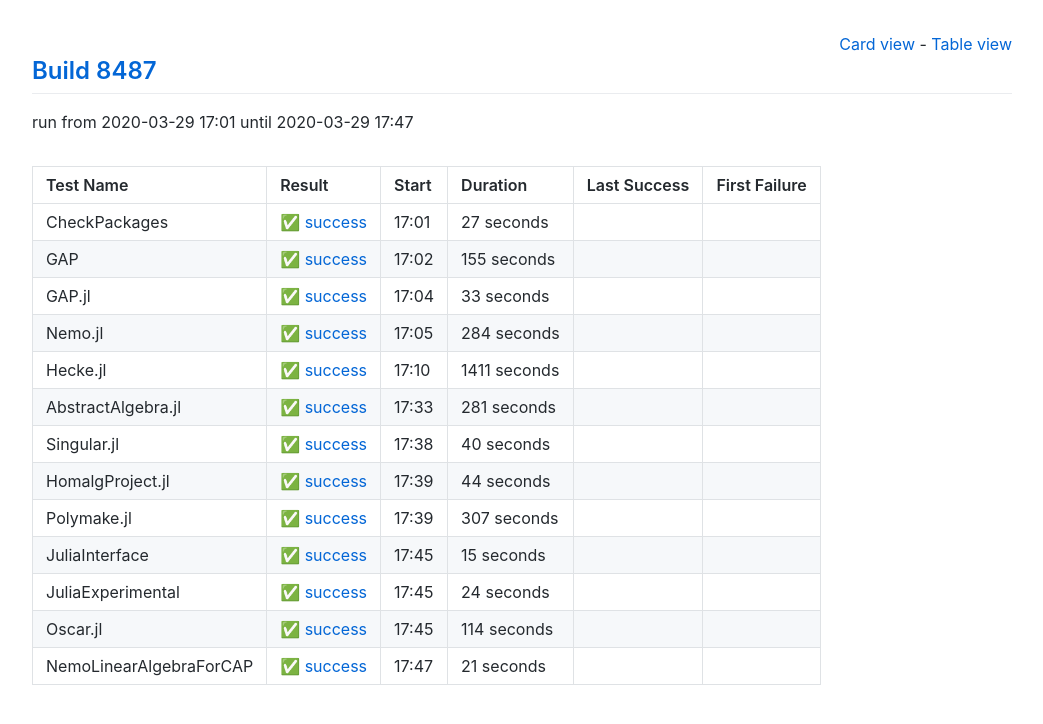
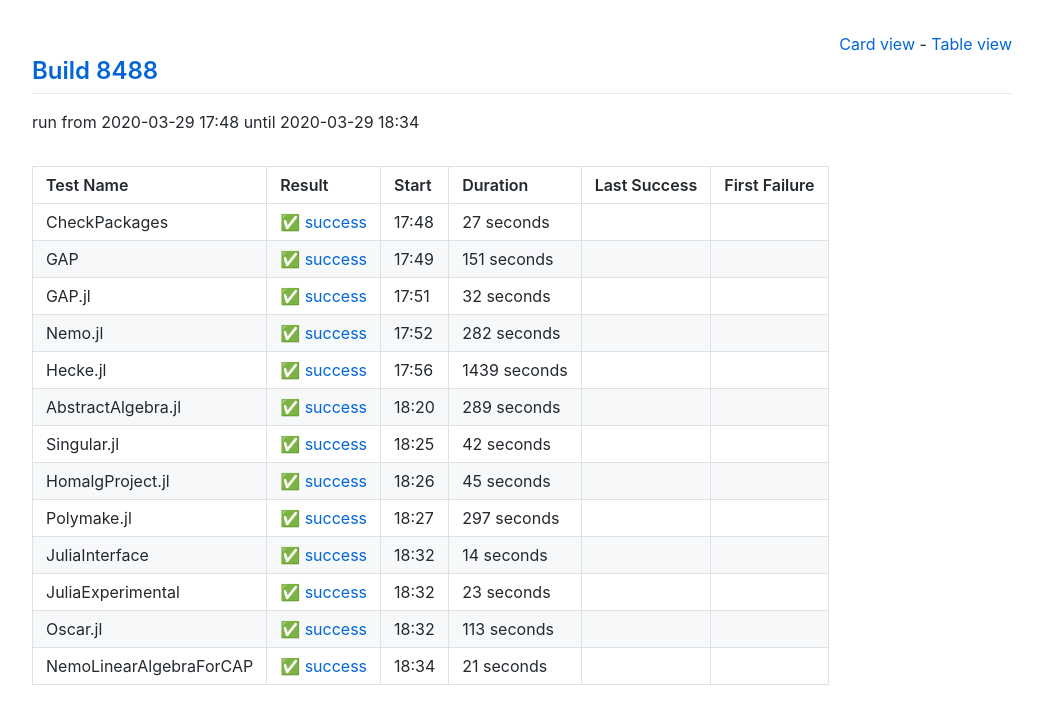
Before and after one commit to oscar-system/oscar-ci-status, a Jekyll site: the page built from table.html, in a window 1280 px wide. Shown: the top 724 px of the page, without its empty margins (118-1161 px from the left). Built offline with Jekyll 4.4.1, drawn with Linux system fonts in a browser that asks for light colours.

Commit message:
Build 8488

```diff
--- a/_data/ci.yml
+++ b/_data/ci.yml
@@ -1,5 +1,5 @@
-build: 8487
-build_url: https://oscarci.mathematik.uni-kl.de/job/oscar/8487/
+build: 8488
+build_url: https://oscarci.mathematik.uni-kl.de/job/oscar/8488/
 job: oscar
 tests:
 - duration: 27
@@ -8,130 +8,130 @@
   first_failure_url: null
   last_success: false
   last_success_url: null
-  log: https://oscarci.mathematik.uni-kl.de/job/oscar/8487/artifact/logs/build-8487/CheckPackages.log
+  log: https://oscarci.mathematik.uni-kl.de/job/oscar/8488/artifact/logs/build-8488/CheckPackages.log
   name: CheckPackages
-  start: 2020-03-29 17:01
+  start: 2020-03-29 17:48
   status: success
   success: true
-- duration: 155
+- duration: 151
   exitcode: 0
   first_failure: false
   first_failure_url: null
   last_success: false
   last_success_url: null
-  log: https://oscarci.mathematik.uni-kl.de/job/oscar/8487/artifact/logs/build-8487/GAP.log
+  log: https://oscarci.mathematik.uni-kl.de/job/oscar/8488/artifact/logs/build-8488/GAP.log
   name: GAP
-  start: 2020-03-29 17:02
+  start: 2020-03-29 17:49
   status: success
   success: true
-- duration: 33
+- duration: 32
   exitcode: 0
   first_failure: false
   first_failure_url: null
   last_success: false
   last_success_url: null
-  log: https://oscarci.mathematik.uni-kl.de/job/oscar/8487/artifact/logs/build-8487/GAP.jl.log
+  log: https://oscarci.mathematik.uni-kl.de/job/oscar/8488/artifact/logs/build-8488/GAP.jl.log
   name: GAP.jl
-  start: 2020-03-29 17:04
+  start: 2020-03-29 17:51
   status: success
   success: true
-- duration: 284
+- duration: 282
   exitcode: 0
   first_failure: false
   first_failure_url: null
   last_success: false
   last_success_url: null
-  log: https://oscarci.mathematik.uni-kl.de/job/oscar/8487/artifact/logs/build-8487/Nemo.jl.log
+  log: https://oscarci.mathematik.uni-kl.de/job/oscar/8488/artifact/logs/build-8488/Nemo.jl.log
   name: Nemo.jl
-  start: 2020-03-29 17:05
+  start: 2020-03-29 17:52
   status: success
   success: true
-- duration: 1411
+- duration: 1439
   exitcode: 0
   first_failure: false
   first_failure_url: null
   last_success: false
   last_success_url: null
-  log: https://oscarci.mathematik.uni-kl.de/job/oscar/8487/artifact/logs/build-8487/Hecke.jl.log
+  log: https://oscarci.mathematik.uni-kl.de/job/oscar/8488/artifact/logs/build-8488/Hecke.jl.log
   name: Hecke.jl
-  start: 2020-03-29 17:10
+  start: 2020-03-29 17:56
   status: success
   success: true
-- duration: 281
+- duration: 289
   exitcode: 0
   first_failure: false
   first_failure_url: null
   last_success: false
   last_success_url: null
-  log: https://oscarci.mathematik.uni-kl.de/job/oscar/8487/artifact/logs/build-8487/AbstractAlgebra.jl.log
+  log: https://oscarci.mathematik.uni-kl.de/job/oscar/8488/artifact/logs/build-8488/AbstractAlgebra.jl.log
   name: AbstractAlgebra.jl
-  start: 2020-03-29 17:33
+  start: 2020-03-29 18:20
   status: success
   success: true
-- duration: 40
+- duration: 42
   exitcode: 0
   first_failure: false
   first_failure_url: null
   last_success: false
   last_success_url: null
-  log: https://oscarci.mathematik.uni-kl.de/job/oscar/8487/artifact/logs/build-8487/Singular.jl.log
+  log: https://oscarci.mathematik.uni-kl.de/job/oscar/8488/artifact/logs/build-8488/Singular.jl.log
   name: Singular.jl
-  start: 2020-03-29 17:38
+  start: 2020-03-29 18:25
   status: success
   success: true
-- duration: 44
+- duration: 45
   exitcode: 0
   first_failure: false
   first_failure_url: null
   last_success: false
   last_success_url: null
-  log: https://oscarci.mathematik.uni-kl.de/job/oscar/8487/artifact/logs/build-8487/HomalgProject.jl.log
+  log: https://oscarci.mathematik.uni-kl.de/job/oscar/8488/artifact/logs/build-8488/HomalgProject.jl.log
   name: HomalgProject.jl
-  start: 2020-03-29 17:39
+  start: 2020-03-29 18:26
   status: success
   success: true
-- duration: 307
+- duration: 297
   exitcode: 0
   first_failure: false
   first_failure_url: null
   last_success: false
   last_success_url: null
-  log: https://oscarci.mathematik.uni-kl.de/job/oscar/8487/artifact/logs/build-8487/Polymake.jl.log
+  log: https://oscarci.mathematik.uni-kl.de/job/oscar/8488/artifact/logs/build-8488/Polymake.jl.log
   name: Polymake.jl
-  start: 2020-03-29 17:39
+  start: 2020-03-29 18:27
   status: success
   success: true
-- duration: 15
+- duration: 14
   exitcode: 0
   first_failure: false
   first_failure_url: null
   last_success: false
   last_success_url: null
-  log: https://oscarci.mathematik.uni-kl.de/job/oscar/8487/artifact/logs/build-8487/JuliaInterface.log
+  log: https://oscarci.mathematik.uni-kl.de/job/oscar/8488/artifact/logs/build-8488/JuliaInterface.log
   name: JuliaInterface
-  start: 2020-03-29 17:45
+  start: 2020-03-29 18:32
   status: success
   success: true
-- duration: 24
+- duration: 23
   exitcode: 0
   first_failure: false
   first_failure_url: null
   last_success: false
   last_success_url: null
-  log: https://oscarci.mathematik.uni-kl.de/job/oscar/8487/artifact/logs/build-8487/JuliaExperimental.log
+  log: https://oscarci.mathematik.uni-kl.de/job/oscar/8488/artifact/logs/build-8488/JuliaExperimental.log
   name: JuliaExperimental
-  start: 2020-03-29 17:45
+  start: 2020-03-29 18:32
   status: success
   success: true
-- duration: 114
+- duration: 113
   exitcode: 0
   first_failure: false
   first_failure_url: null
   last_success: false
   last_success_url: null
-  log: https://oscarci.mathematik.uni-kl.de/job/oscar/8487/artifact/logs/build-8487/Oscar.jl.log
+  log: https://oscarci.mathematik.uni-kl.de/job/oscar/8488/artifact/logs/build-8488/Oscar.jl.log
   name: Oscar.jl
-  start: 2020-03-29 17:45
+  start: 2020-03-29 18:32
   status: success
   success: true
 - duration: 21
@@ -140,8 +140,8 @@
   first_failure_url: null
   last_success: false
   last_success_url: null
-  log: https://oscarci.mathematik.uni-kl.de/job/oscar/8487/artifact/logs/build-8487/NemoLinearAlgebraForCAP.log
+  log: https://oscarci.mathematik.uni-kl.de/job/oscar/8488/artifact/logs/build-8488/NemoLinearAlgebraForCAP.log
   name: NemoLinearAlgebraForCAP
-  start: 2020-03-29 17:47
+  start: 2020-03-29 18:34
   status: success
   success: true
```
Also changed, not shown: README.md.
